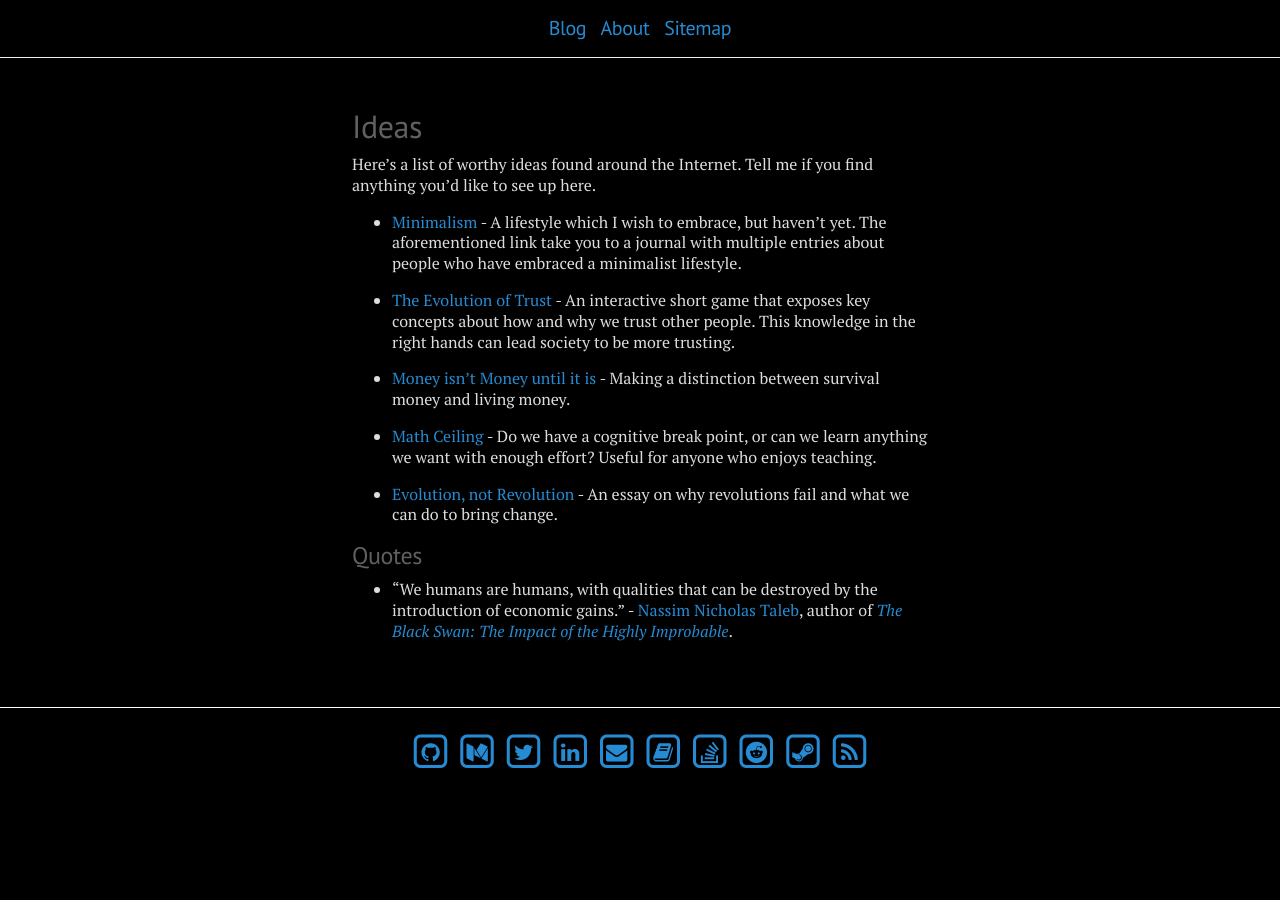
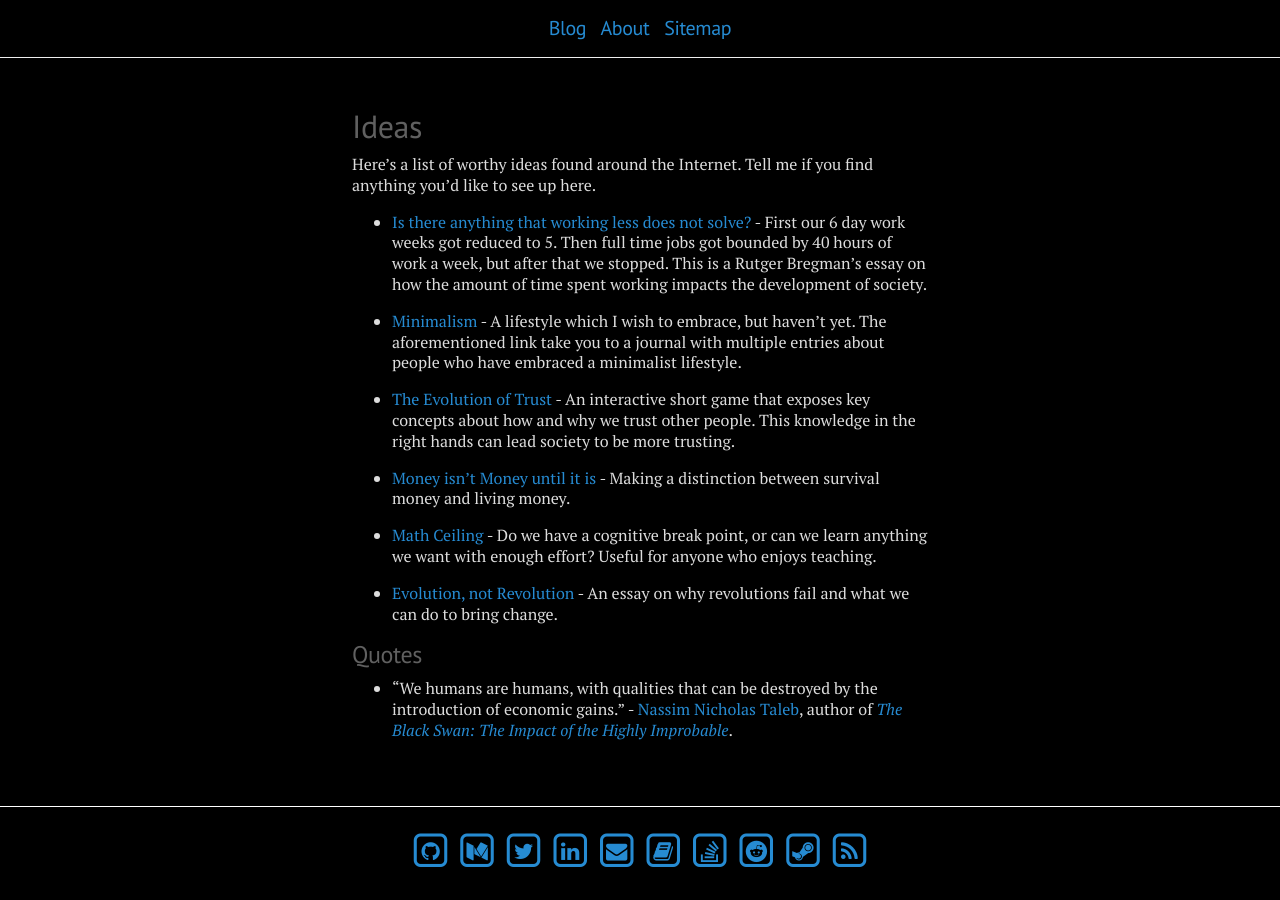
Before and after one commit to migueltorrescosta/migueltorrescosta.github.io, a Jekyll site: the page built from page_Ideas.md, in a window 1280 px wide. Built offline with Jekyll 4.4.1, drawn with Linux system fonts in a browser that asks for light colours.

Commit message:
Added essay on the impact of too much / too little time spent working

```diff
--- a/page_Ideas.md
+++ b/page_Ideas.md
@@ -6,6 +6,8 @@ head: false
 ---
 
 Here's a list of worthy ideas found around the Internet. Tell me if you find anything you'd like to see up here.
+
+* [Is there anything that working less does not solve?](http://evonomics.com/anything-working-less-not-solve/) - First our 6 day work weeks got reduced to 5. Then full time jobs got bounded by 40 hours of work a week, but after that we stopped. This is a Rutger Bregman's essay on how the amount of time spent working impacts the development of society.
 
 * [Minimalism](https://minimalism.life/journal/) - A lifestyle which I wish to embrace, but haven't yet. The aforementioned link take you to a journal with multiple entries about people who have embraced a minimalist lifestyle.
 
```
